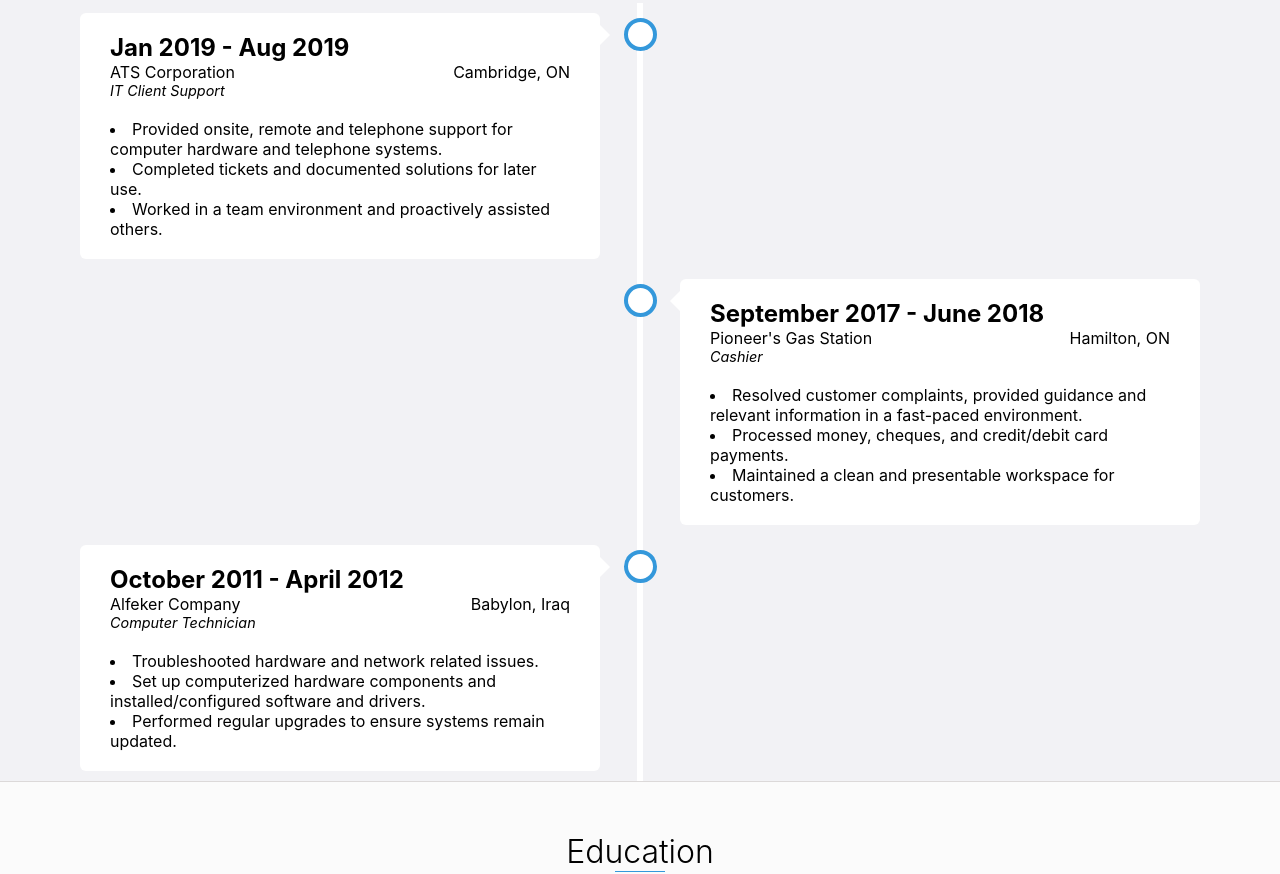
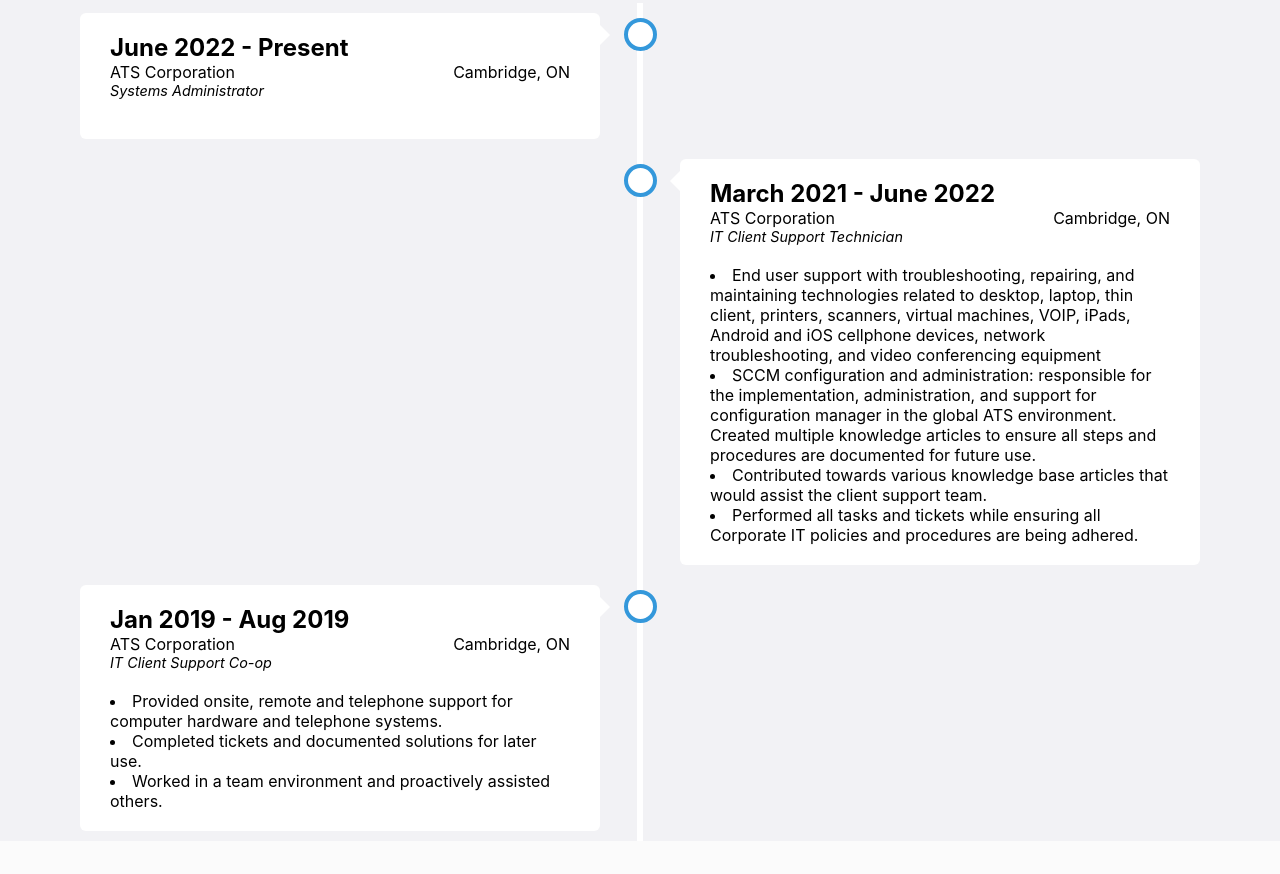
Before and after one commit to AmeerAlTuraihi/AmeerAlTuraihi.github.io, a plain HTML site: page index.html in a window 1280 px wide. Shown: the part 967-1841 px from the top of the page. Drawn offline with Linux system fonts and the light colour scheme.

Commit message:
Update index.html

```diff
--- a/index.html
+++ b/index.html
@@ -58,43 +58,43 @@
         <div class="timeline">
                 <div class="container left">
                     <div class="content">
-                        <h2>Jan 2019 - Aug 2019</h2>
+                        <h2>June 2022 - Present</h2>
                         <p>ATS Corporation
                             <span style="float:right;">Cambridge, ON</span>
                         </p>
-                        <p class = "exp">IT Client Support</p>
+                        <p class = "exp">Systems Administrator</p>
                         <br>
-                        <li>Provided onsite, remote and telephone support for computer hardware and telephone systems.</li>
-                        <li>Completed tickets and documented solutions for later use.</li>
-                        <li>Worked in a team environment and proactively assisted others.</li>
                     </div>
                 </div>
 
                 <div class="container right">
                     <div class="content">
-                        <h2>September 2017 - June 2018</h2>
-                        <p>Pioneer's Gas Station
-                            <span style="float:right;">Hamilton, ON</span>
+                        <h2>March 2021 - June 2022</h2>
+                        <p>ATS Corporation
+                            <span style="float:right;">Cambridge, ON</span>
                         </p>
-                        <p class = "exp">Cashier</p>
+                        <p class = "exp">IT Client Support Technician</p>
                         <br>
-                        <li>Resolved customer complaints, provided guidance and relevant information in a fast-paced environment.</li>
-                        <li>Processed money, cheques, and credit/debit card payments.</li>
-                        <li>Maintained a clean and presentable workspace for customers.</li>
+                        <li>End user support with troubleshooting, repairing, and maintaining technologies related to desktop, laptop, thin client, printers, scanners, virtual machines, VOIP, iPads, Android and iOS cellphone devices, network troubleshooting, and video conferencing equipment</li>
+                        <li>SCCM configuration and administration: responsible for the implementation, administration, and support for configuration manager in the global ATS environment. Created multiple knowledge articles to ensure all steps and procedures are documented for future use.</li>
+                        <li>Contributed towards various knowledge base articles that would assist the client support team.</li>
+ 			<li>Performed all tasks and tickets while ensuring all Corporate IT policies and procedures
+are being adhered.</li>
                     </div>
                 </div>
 
+        <div class="timeline">
                 <div class="container left">
                     <div class="content">
-                        <h2> October 2011 - April 2012</h2>
-                        <p>Alfeker Company
-                            <span style="float:right;">Babylon, Iraq</span>
+                        <h2>Jan 2019 - Aug 2019</h2>
+                        <p>ATS Corporation
+                            <span style="float:right;">Cambridge, ON</span>
                         </p>
-                        <p class = "exp">Computer Technician</p>
+                        <p class = "exp">IT Client Support Co-op</p>
                         <br>
-                        <li>Troubleshooted hardware and network related issues.</li>
-                        <li>Set up computerized hardware components and installed/configured software and drivers.</li>
-                        <li>Performed regular upgrades to ensure systems remain updated.</li>
+                        <li>Provided onsite, remote and telephone support for computer hardware and telephone systems.</li>
+                        <li>Completed tickets and documented solutions for later use.</li>
+                        <li>Worked in a team environment and proactively assisted others.</li>
                     </div>
                 </div>
 
```
